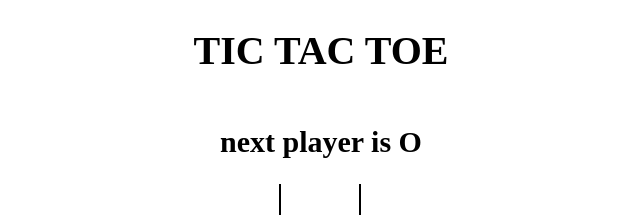
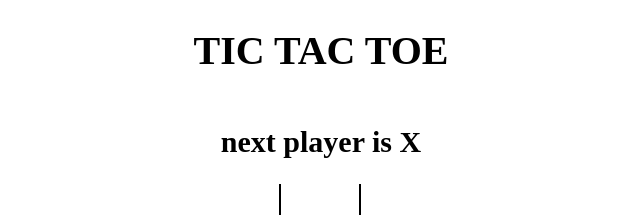
Before and after one commit to sahilkumar0000/tictactoe, a React (Vite) app: page / in a window 1280 px wide. Shown: the top 215 px of the page, without its empty margins (319-959 px from the left). Built offline with nearby package versions, Linux system fonts and the light colour scheme.

Commit message:
adding history

```diff
--- a/src/App.jsx
+++ b/src/App.jsx
@@ -3,34 +3,43 @@
 import { calculateWinner } from './helper';
 
 const App = () => {
-  const [board, setBoard] = useState(Array(9).fill(null));
-  const [isXNext, setIsNext] = useState(false);
-  const winner = calculateWinner(board);
+  const [history, setHistory] = useState([
+    { board: Array(9).fill(null), isXNext: true },
+  ]);
+  const [currentMove, setCurrentMove] = useState(0);
+
+  const current = history[currentMove];
+
+  console.log('history', history);
+  const winner = calculateWinner(current.board);
 
   const message = winner
     ? `winner is ${winner}`
-    : `next player is ${isXNext ? 'X' : 'O'}`;
+    : `next player is ${current.isXNext ? 'X' : 'O'}`;
   const handleSquareClick = position => {
-    if (board[position] || winner) {
+    if (current.board[position] || winner) {
       return;
     }
 
-    setBoard(prev => {
-      return prev.map((square, pos) => {
+    setHistory(prev => {
+      const last = prev[prev.length - 1];
+
+      const newBoard = last.board.map((square, pos) => {
         if (pos === position) {
-          return isXNext ? 'X' : 'O';
+          return last.isXNext ? 'X' : 'O';
         }
         return square;
       });
+      return prev.concat({ board: newBoard, isXNext: !last.isXNext });
     });
-    setIsNext(prev => !prev);
+    setCurrentMove(prev => prev + 1);
   };
 
   return (
     <div className="app">
       <h1>TIC TAC TOE</h1>
       <h2> {message}</h2>
-      <Board board={board} handleSquareClick={handleSquareClick} />
+      <Board board={current.board} handleSquareClick={handleSquareClick} />
     </div>
   );
 };
```
